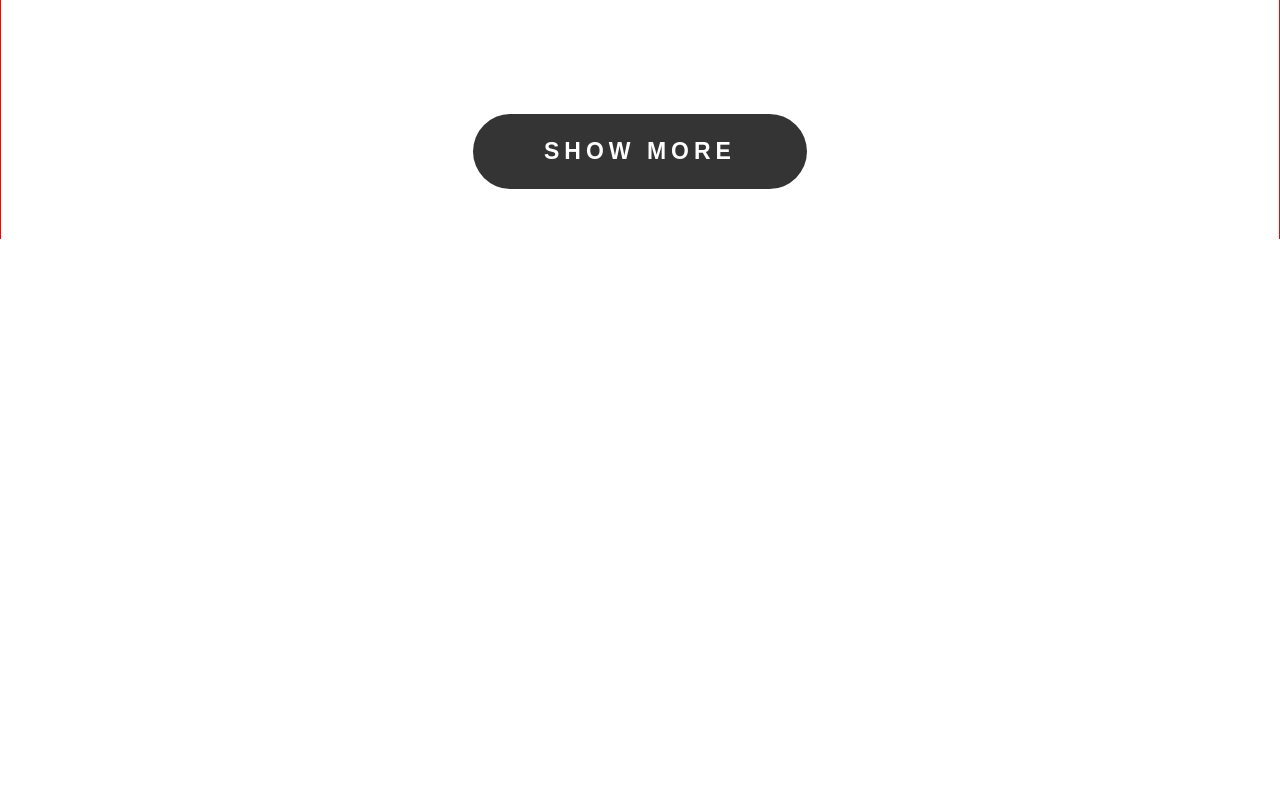
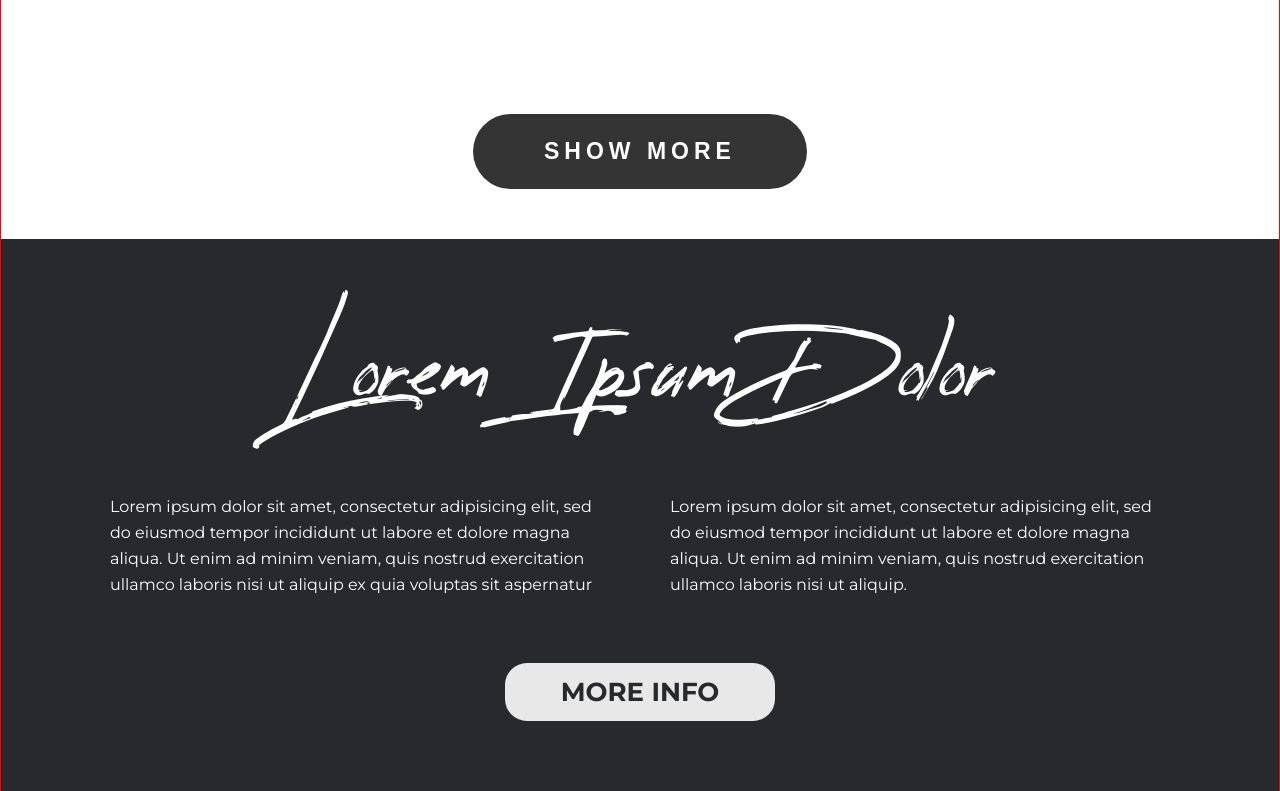
Before and after one commit to NikolaKasabov/HTML-CSS-exercises, a plain HTML site: page italian-food-wide/index.html in a window 1280 px wide. Shown: the part 1816-2607 px from the top of the page. Before the commit the page ends 2055 px from the top, so only its background shows below. Drawn offline with nearby package versions, Linux system fonts and the light colour scheme.

Commit message:
add section 2

```diff
--- a/italian-food-wide/assets/css/index.css
+++ b/italian-food-wide/assets/css/index.css
@@ -1,6 +1,7 @@
 @import url("./reset.css");
 @import url("./header.css");
 @import url("./section-1.css");
+@import url("./section-2.css");
 
 @import url("./media-queries.css");
 
--- a/italian-food-wide/assets/css/section-1.css
+++ b/italian-food-wide/assets/css/section-1.css
@@ -1,9 +1,8 @@
 .section-1 .main-container {
-  padding: 0 20px 50px 20px;
+  padding: 70px 20px 50px 20px;
 }
 
 .section-1 .title {
-  margin-top: 70px;
   font-size: 75px;
   color: #222328;
   font-family: "Reey";
--- /dev/null
+++ b/italian-food-wide/assets/css/section-2.css
@@ -0,0 +1,45 @@
+.section-2 {
+  background-color: #27292c;
+  color: #fff;
+}
+
+.section-2 .main-container {
+  padding: 85px 20px 70px 20px;
+}
+
+.section-2 .title {
+  font-size: 75px;
+  font-family: "Reey";
+  font-weight: 400;
+  text-align: center;
+}
+
+.section-2 .container {
+  margin-top: 72px;
+  display: flex;
+  justify-content: center;
+  flex-wrap: wrap;
+  gap: 60px;
+}
+
+.section-2 .container p {
+  max-width: 500px;
+  font-size: 16px;
+  line-height: 26px;
+  font-family: "Montserrat";
+}
+
+.section-2 .btn {
+  margin: 65px auto 0 auto;
+  display: block;
+  width: 100%;
+  max-width: 270px;
+  height: 58px;
+  opacity: 0.902;
+  border-radius: 22px;
+  background-color: #fdfdfd;
+  font-size: 26px;
+  color: #27292c;
+  font-weight: 700;
+  font-family: "Montserrat";
+}
--- a/italian-food-wide/index.html
+++ b/italian-food-wide/index.html
@@ -6,7 +6,7 @@
   <meta name="viewport" content="width=device-width, initial-scale=1.0">
   <link rel="preconnect" href="https://fonts.googleapis.com">
   <link rel="preconnect" href="https://fonts.gstatic.com" crossorigin>
-  <link href="https://fonts.googleapis.com/css2?family=Open+Sans:ital,wght@0,300;0,400;0,500;0,600;0,700;0,800;1,300;1,400;1,500;1,600;1,700;1,800&display=swap" rel="stylesheet">
+  <link href="https://fonts.googleapis.com/css2?family=Montserrat:ital,wght@0,100;0,200;0,300;0,400;0,500;0,600;0,700;0,800;0,900;1,100;1,200;1,300;1,400;1,500;1,600;1,700;1,800;1,900&family=Open+Sans:ital,wght@0,300;0,400;0,500;0,600;0,700;0,800;1,300;1,400;1,500;1,600;1,700;1,800&display=swap" rel="stylesheet">
   <link rel="stylesheet" href="https://cdnjs.cloudflare.com/ajax/libs/font-awesome/6.4.2/css/all.min.css" integrity="sha512-z3gLpd7yknf1YoNbCzqRKc4qyor8gaKU1qmn+CShxbuBusANI9QpRohGBreCFkKxLhei6S9CQXFEbbKuqLg0DA==" crossorigin="anonymous" referrerpolicy="no-referrer" />
   <link rel="stylesheet" href="./assets/css/index.css">
   <title>Italian Food</title>
@@ -78,6 +78,17 @@
           <button class="btn">show more</button>
         </div>
       </section>
+
+      <section class="section-2">
+        <div class="main-container">
+          <h2 class="title">Lorem Ipsum Dolor</h2>
+          <div class="container">
+            <p>Lorem ipsum dolor sit amet, consectetur adipisicing elit, sed do eiusmod tempor incididunt ut labore et dolore magna aliqua. Ut enim ad minim veniam, quis nostrud exercitation ullamco laboris nisi ut aliquip ex quia voluptas sit aspernatur</p>
+            <p>Lorem ipsum dolor sit amet, consectetur adipisicing elit, sed do eiusmod tempor incididunt ut labore et dolore magna aliqua. Ut enim ad minim veniam, quis nostrud exercitation ullamco laboris nisi ut aliquip.</p>
+          </div>
+          <button class="btn">more info</button>
+        </div>
+      </section>
     </main>
   </div>
 </body>
```
